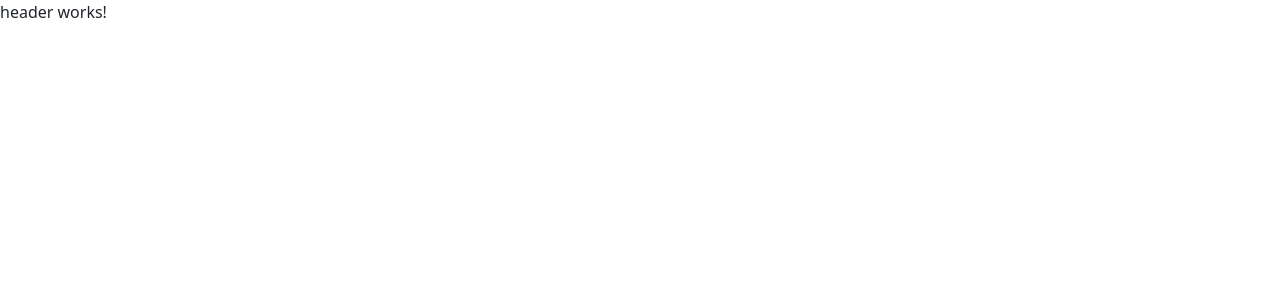
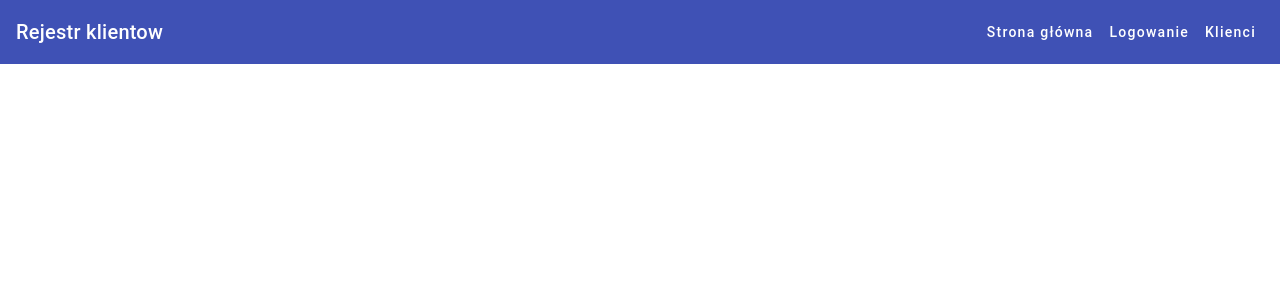
Before and after one commit to TomaszHamerla/testUD2, an Angular app: page / in a window 1280 px wide. Shown: the top 300 px of the page. Built offline with nearby package versions, Linux system fonts and the light colour scheme.

Commit message:
added header nav

```diff
--- a/angular.json
+++ b/angular.json
@@ -40,6 +40,7 @@
             ],
             "styles": [
               "node_modules/bootstrap/dist/css/bootstrap.css",
+              "node_modules/@angular/material/prebuilt-themes/indigo-pink.css",
               "src/styles.scss"
             ],
             "scripts": []
--- a/package.json
+++ b/package.json
@@ -10,13 +10,13 @@
   },
   "private": true,
   "dependencies": {
-    "@angular/animations": "^18.1.0",
-    "@angular/cdk": "^17.0.0",
+    "@angular/animations": "^18.2.12",
+    "@angular/cdk": "^17.3.10",
     "@angular/common": "^18.1.0",
     "@angular/compiler": "^18.1.0",
     "@angular/core": "^18.1.0",
     "@angular/forms": "^18.1.0",
-    "@angular/material": "^17.0.0",
+    "@angular/material": "^17.3.10",
     "@angular/platform-browser": "^18.1.0",
     "@angular/platform-browser-dynamic": "^18.1.0",
     "@angular/router": "^18.1.0",
--- a/src/app/modules/core/components/header/header.component.html
+++ b/src/app/modules/core/components/header/header.component.html
@@ -1 +1,9 @@
-<p>header works!</p>
+<nav>
+  <mat-toolbar color="primary">
+    <span>Rejestr klientow</span>
+    <span class="spacer"></span>
+    <button mat-button routerLink="/">Strona główna</button>
+    <button mat-button routerLink="/logowanie">Logowanie</button>
+    <button mat-button routerLink="/klienci">Klienci</button>
+  </mat-toolbar>
+</nav>
--- a/src/app/modules/core/components/header/header.component.scss
+++ b/src/app/modules/core/components/header/header.component.scss
@@ -0,0 +1,3 @@
+.spacer {
+  flex: 1 1 auto;
+}
--- a/src/styles.scss
+++ b/src/styles.scss
@@ -1 +1,15 @@
-/* You can add global styles to this file, and also import other style files */
+*,
+*::before,
+*::after {
+  margin: 0;
+  padding: 0;
+  box-sizing: border-box;
+}
+
+html, body {
+  height: 100%;
+}
+
+body {
+  font-family: Roboto, "Helvetica Neue", sans-serif;
+}
```
Also changed, not shown: src/app/modules/core/core.module.ts (+7 -1 lines), 1 other file (tests, documents, lock files or other folders).
